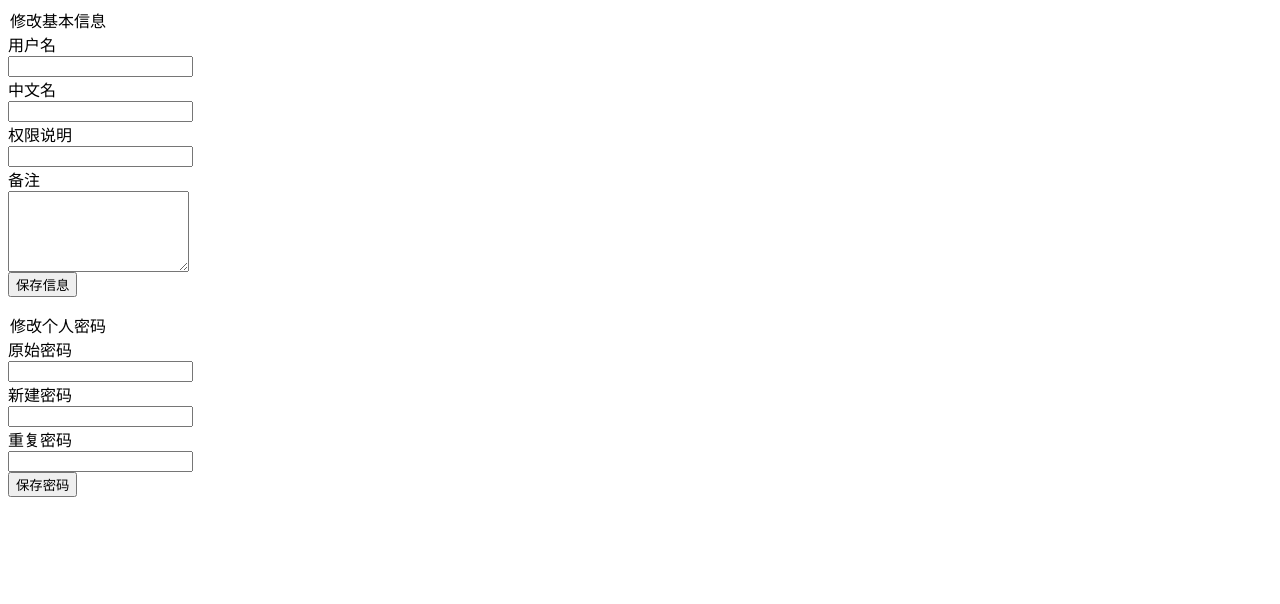
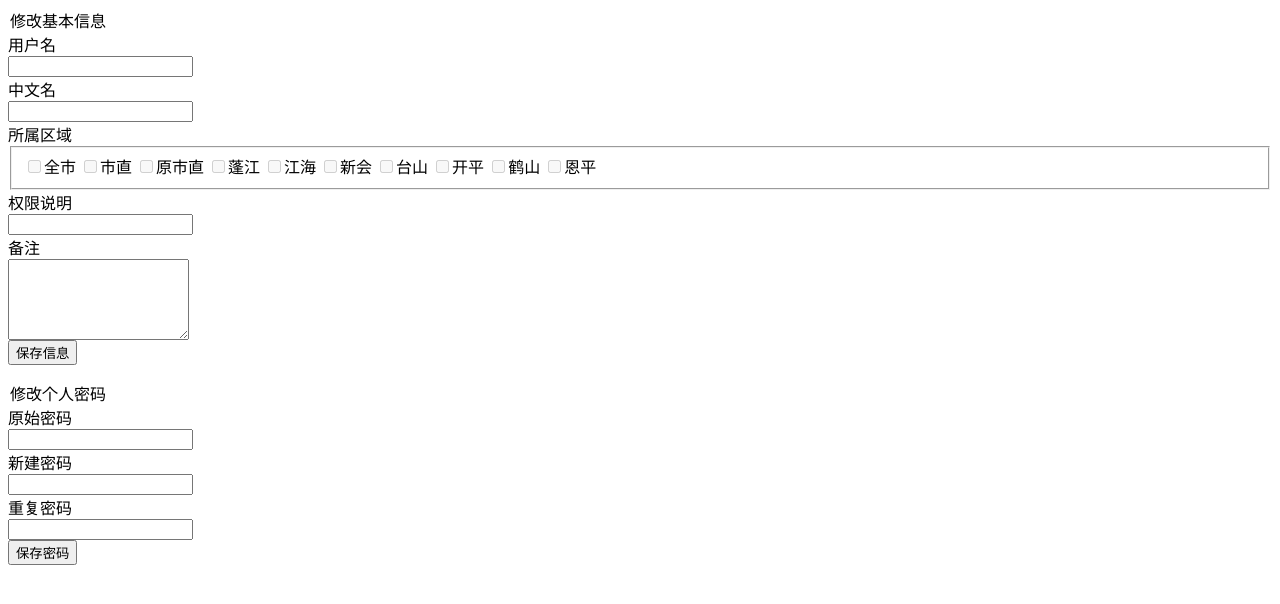
Before and after one commit to phrief/jmsis, a website: page html/PInfo.html in a window 1280 px wide. Drawn offline with Linux system fonts and the light colour scheme.

Commit message:
QYSY in PInfo

```diff
--- a/html/PInfo.html
+++ b/html/PInfo.html
@@ -18,6 +18,44 @@
                 <input type="text" id="ZWM" name="ZWM">
             </div>
         </div>
+
+      <div class="control-group">
+        <label class="control-label">所属区域</label>
+        <div class="controls">
+          <fieldset disabled>
+            <label class="checkbox">
+              <input type="checkbox" name="AREABOX[]" value="440799">全市
+            </label>
+            <label class="checkbox">
+              <input type="checkbox" name="AREABOX[]" value="440700">市直
+            </label>
+            <label class="checkbox">
+              <input type="checkbox" name="AREABOX[]" value="440701">原市直
+            </label>
+            <label class="checkbox">
+              <input type="checkbox" name="AREABOX[]" value="440703">蓬江
+            </label>
+            <label class="checkbox">
+              <input type="checkbox" name="AREABOX[]" value="440704">江海
+            </label>
+            <label class="checkbox">
+              <input type="checkbox" name="AREABOX[]" value="440705">新会
+            </label>
+            <label class="checkbox">
+              <input type="checkbox" name="AREABOX[]" value="440781">台山
+            </label>
+            <label class="checkbox">
+              <input type="checkbox" name="AREABOX[]" value="440783">开平
+            </label>
+            <label class="checkbox">
+              <input type="checkbox" name="AREABOX[]" value="440784">鹤山
+            </label>
+            <label class="checkbox">
+              <input type="checkbox" name="AREABOX[]" value="440785">恩平
+            </label>
+          </fieldset>
+        </div>
+      </div>
 
         <div class="control-group">
             <label class="control-label">权限说明</label>
@@ -76,6 +114,8 @@
 </form>
 
 <script>
+  var $areaboxes = $frame.find('[name="AREABOX[]"]');
+
     $.ajax({
         url : 'modules/UserManage_ctl.jsp',
         type : 'get',
@@ -92,8 +132,15 @@
                 $('#DW').attr('value',pageValue['DW']);
                 $('#BZ').text(pageValue['BZ']);
                 $('#ID').attr('value',pageValue['ID']);
+
+              var areas = pageValue['QYSY'].split(',');
+              $areaboxes.each(function(i, el) {
+                var $el = $(el);
+                if (_.contains(areas, $el.val())) {
+                  el.checked = true;
+                }
+              });
             }
-
         }
     });
 
```
Also changed, not shown: html/UserManageEdit.html (+7 -7 lines).
